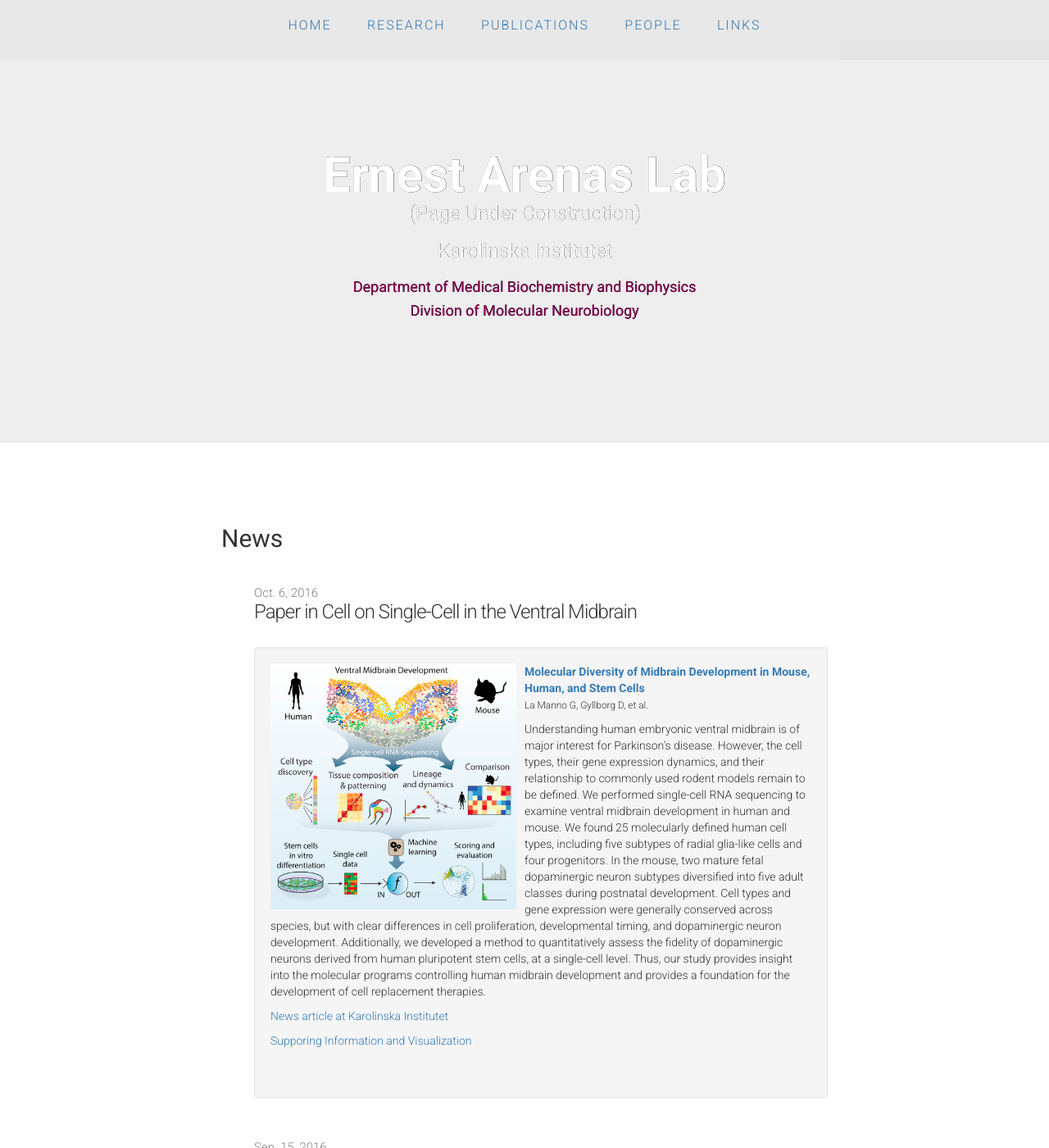
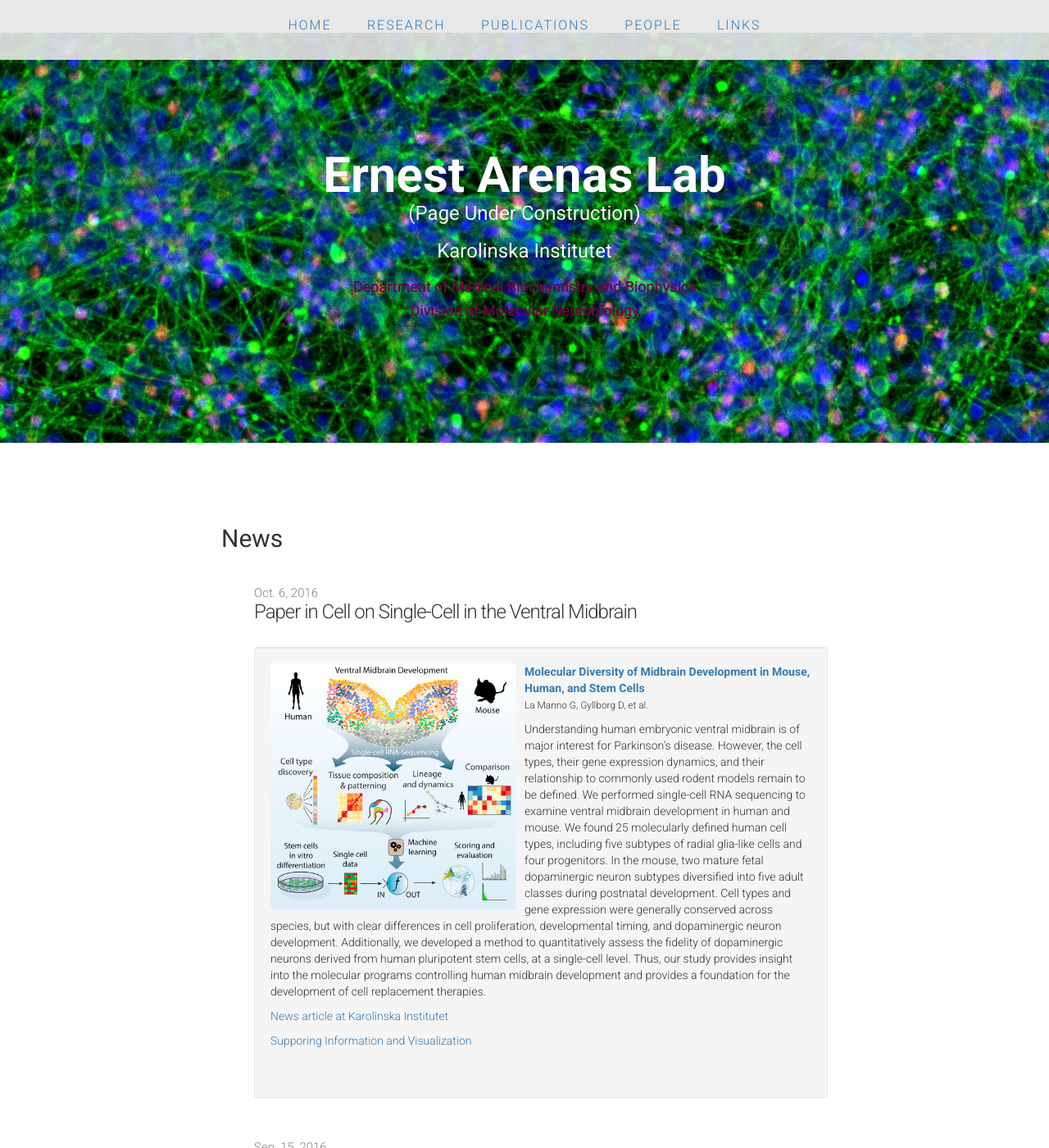
Before and after one commit to ArenasLab/arenaslab.github.io, a Jekyll site: the page index.html, which Jekyll copies as it is, in a window 1280 px wide and 1400 px high. Shown: the whole window at 82% size. Built offline with Jekyll 4.4.1, drawn with Linux system fonts in a browser that asks for light colours.

Commit message:
Update trial.css

```diff
--- a/css/trial.css
+++ b/css/trial.css
@@ -33,7 +33,6 @@ header p {
 
 .navigation {
   background-color: rgba(230, 230, 230, 0.9);
-  /* background-color: rgba(255, 255, 255, 0.9); */
   height: auto;
   width: 100%;
   text-align: center;
@@ -62,7 +61,7 @@ header p {
 .jumbotron {
   display: flex;
   align-items: center;
-  /* background-image: url("Title_VM.jpg"); */
+  background-image: url("/img/NES.jpg");
   background-size: cover;
   color: #870052;
   height: 500px;
```
